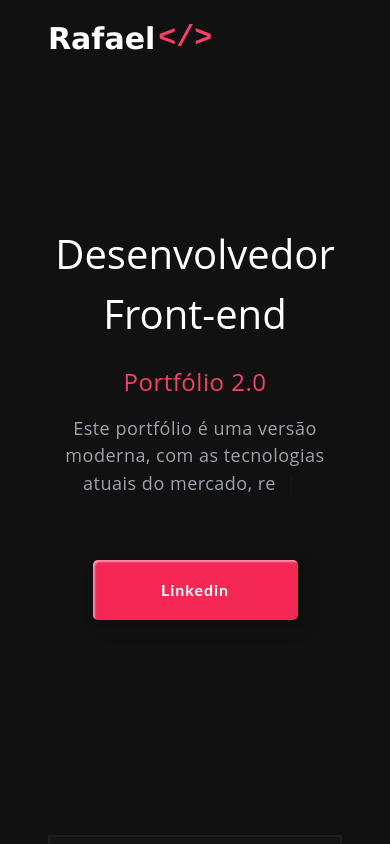
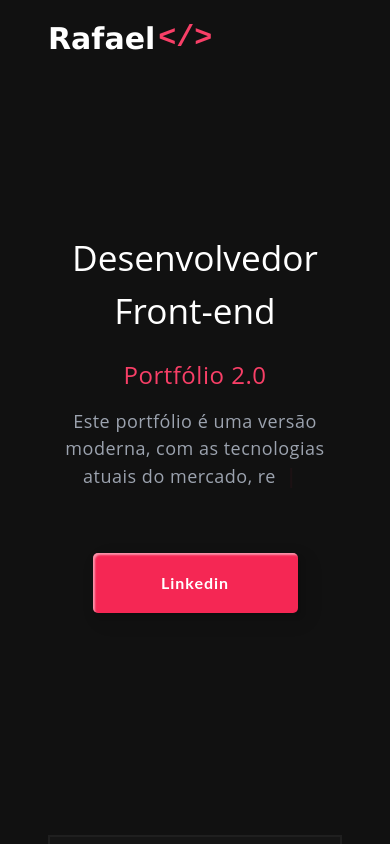
Before and after one commit to dev-rafaelcunha/Portfolio-v2, a React (Create React App) app: page / in a window 390 px wide. Shown: the top 844 px of the page. Built offline with nearby package versions, Linux system fonts and the light colour scheme.

Commit message:
Alguns ajustes na responsividade do Componente Home.

```diff
--- a/src/components/pages/Home.jsx
+++ b/src/components/pages/Home.jsx
@@ -21,7 +21,7 @@ const Main = styled.main`
     }
 `;
 
-const Grid = styled.main`
+const Grid = styled.div`
 
     height: 100vh;
     width: 100vw;
@@ -33,7 +33,7 @@ const Grid = styled.main`
     }
 `;
 
-const FirstColumn = styled.main`
+const FirstColumn = styled.div`
 
     background-color: #111;
     z-index: 100;
@@ -46,15 +46,16 @@ const FirstColumn = styled.main`
     }
 `;
 
-const Title = styled.main`
+const Title = styled.span`
 
     font-size: 3rem;
     color: #fff;
     margin-bottom: 20px;
+    display: block;
 
     @media (max-width: 991px) {
 
-        font-size: 2.5rem;
+        font-size: 2.2rem;
         white-space: normal !important;
     }
 `;
@@ -71,12 +72,12 @@ const SubTitle = styled.span`
     }
 `;
 
-const SecondColumn = styled.main`
+const SecondColumn = styled.div`
 
     right: 0;
 `;
 
-const Logo = styled.main`
+const Logo = styled.span`
 
     font-size: 330px;
     font-family: monospace;
@@ -92,7 +93,7 @@ const Logo = styled.main`
     }
 `;
 
-const ContainerSocial = styled.main`
+const ContainerSocial = styled.div`
 
     width: 590px;
     display: flex;
@@ -117,7 +118,7 @@ function Home() {
                 <GridLayout>
                     <Grid className="d-flex align-items-center">
                         <FirstColumn>
-                            <Title className="text-nowrap">Desenvolvedor<br />Front-end</Title>
+                            <Title className="text-nowrap">Desenvolvedor Front-end</Title>
                             <SubTitle>Portfólio 2.0</SubTitle>
                             <TypingAnimation text={`Este portfólio é uma versão moderna, com as tecnologias atuais do mercado, responsivo e reativo para melhor experiência do usuário.`} />
                             <ContainerSocial>
```
